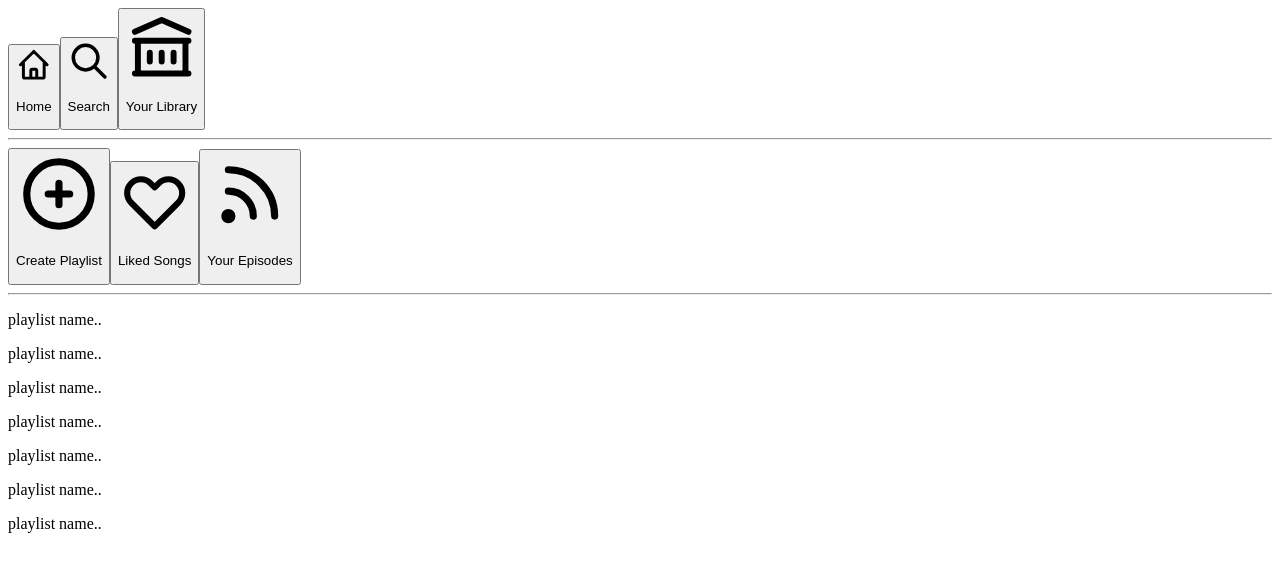
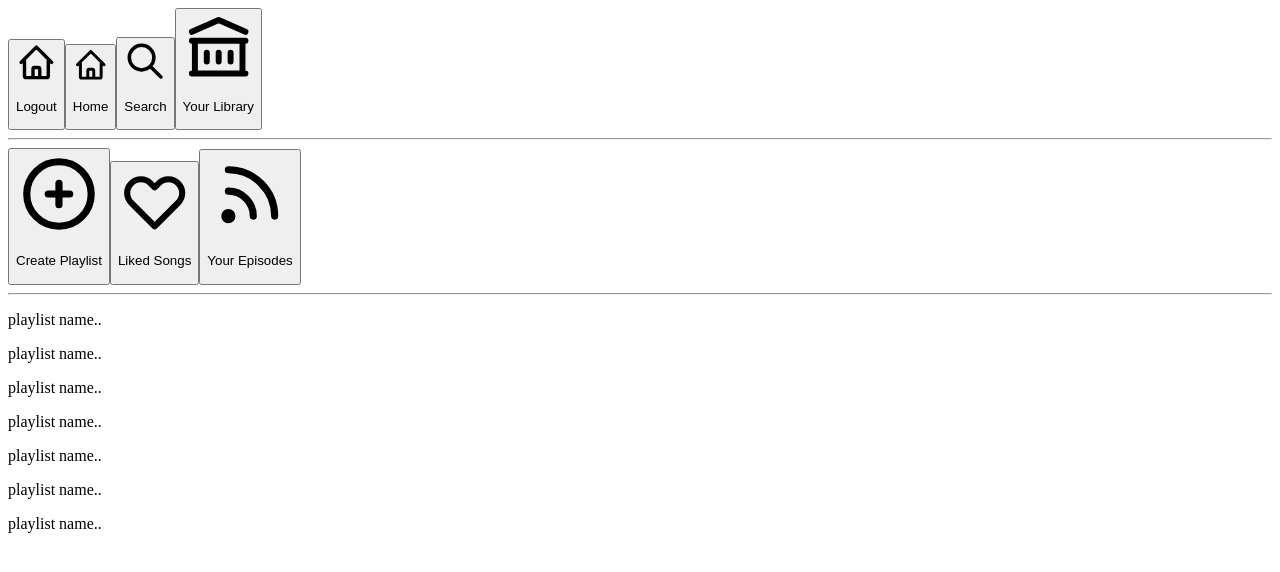
Before and after one commit to ssgsj-carranza/spotify-2.0, a Next.js app: page / in a window 1280 px wide. Shown: the top 572 px of the page. Built offline with nearby package versions, Linux system fonts and the light colour scheme.

Commit message:
added dummy logout button for now

```diff
--- a/components/Sidebar.js
+++ b/components/Sidebar.js
@@ -1,9 +1,14 @@
 import {HomeIcon, SearchIcon, LibraryIcon, PlusCircleIcon, HeartIcon, RssIcon} from '@heroicons/react/outline';
+import { signOut } from 'next-auth/react';
 
 function Sidebar() {
     return (
         <div className="text-gray-500 p-5 text-sm border-r border-gray-900">
             <div className="space-y-4">
+            <button className="flex items-center space-x-2 hover:text-white">
+                    <HomeIcon className="h-5 w-5" onClick={() => signOutt()} />
+                    <p>Logout</p>
+                </button>
                 <button className="flex items-center space-x-2 hover:text-white">
                     <HomeIcon className="h-5 w-5" />
                     <p>Home</p>
```
